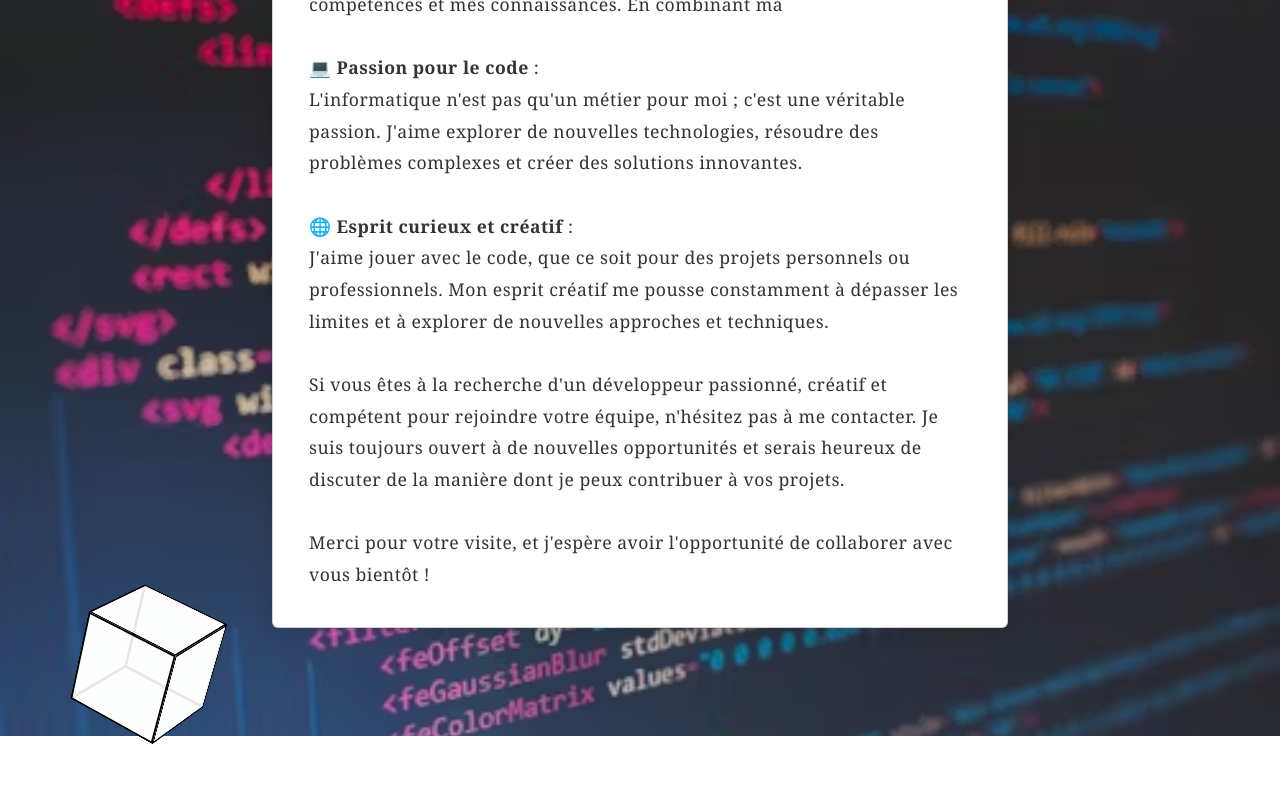
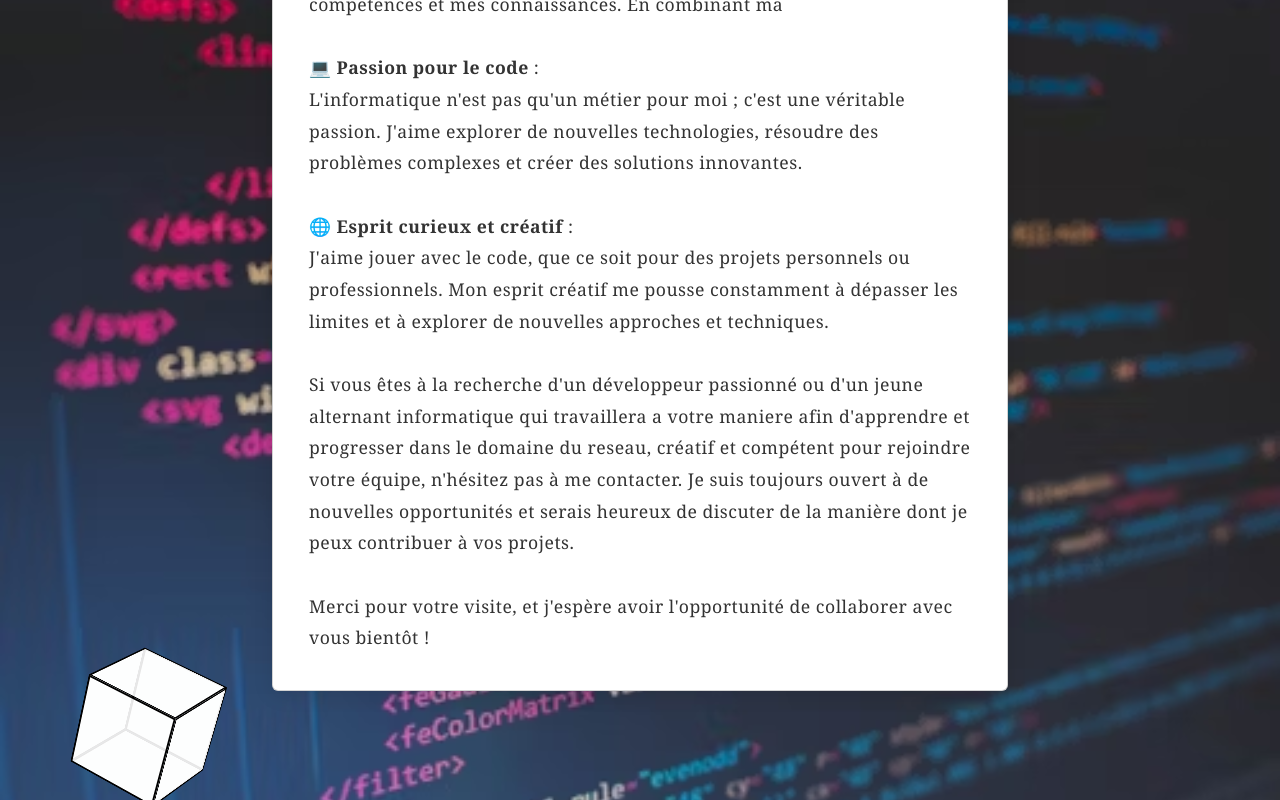
Before and after one commit to TalelJandoubi/my-portfolio, a React (Create React App) app: page / in a window 1280 px wide. Shown: the part 880-1680 px from the top of the page. Before the commit the page ends 1616 px from the top, so only its background shows below. Built offline with nearby package versions, Linux system fonts and the light colour scheme.

Commit message:
modification phrase

```diff
--- a/src/components/Home.js
+++ b/src/components/Home.js
@@ -120,7 +120,7 @@ const Home = () => {
                     animate={{ opacity: 1 }}
                     transition={{ delay: 3 }}
                   >
-                    Si vous êtes à la recherche d'un développeur passionné, créatif et compétent pour rejoindre votre équipe, n'hésitez pas à me contacter. Je suis toujours ouvert à de nouvelles opportunités et serais heureux de discuter de la manière dont je peux contribuer à vos projets.
+                    Si vous êtes à la recherche d'un développeur passionné ou d'un jeune alternant informatique qui travaillera a votre maniere afin d'apprendre et progresser dans le domaine du reseau, créatif et compétent pour rejoindre votre équipe, n'hésitez pas à me contacter. Je suis toujours ouvert à de nouvelles opportunités et serais heureux de discuter de la manière dont je peux contribuer à vos projets.
                   </motion.div>
                   <br />
                   <motion.div
```
